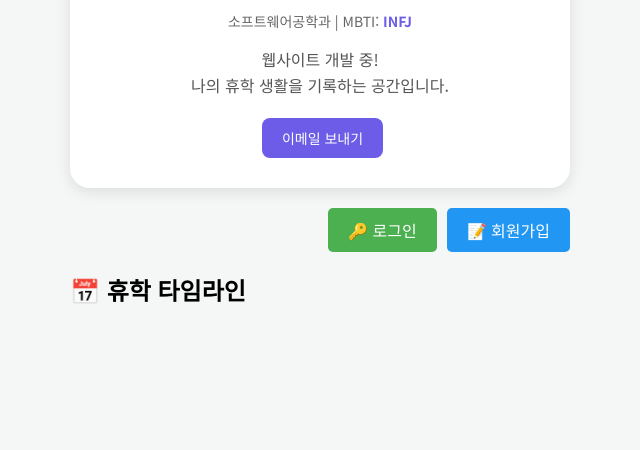
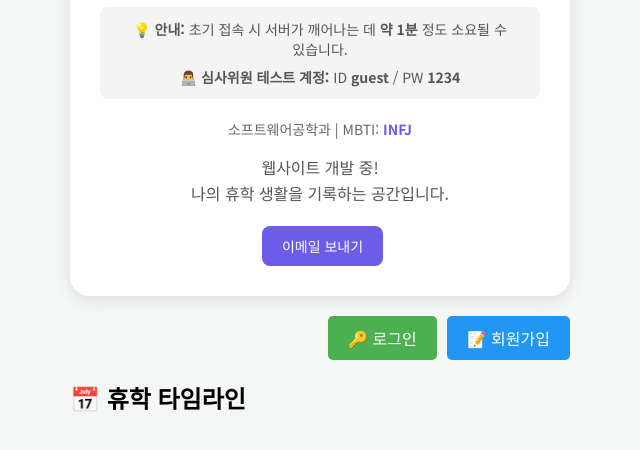
Before and after one commit to tjdekdms0215/My---leave-of-absence-diary, a website: page frontend/index.html in a window 1280 px wide. Shown: the part 196-646 px from the top of the page, without its empty margins (320-960 px from the left). Drawn offline with Linux system fonts and the light colour scheme; no server answers.

Commit message:
심사위원ㅇㅇ 추가

```diff
--- a/frontend/index.html
+++ b/frontend/index.html
@@ -12,6 +12,10 @@
         <header class="profile-card">
             <div class="profile-icon">👩🏻‍💻</div>
             <h1>성다은</h1>
+            <div style="font-size: 14px; color: #555; text-align: center; margin-bottom: 20px; background-color: #f4f4f5; padding: 12px; border-radius: 8px; word-break: keep-all;">
+                <p style="margin: 0 0 8px 0;">💡 <b>안내:</b> 초기 접속 시 서버가 깨어나는 데 <strong>약 1분</strong> 정도 소요될 수 있습니다.</p>
+                <p style="margin: 0;">👨‍💻 <b>심사위원 테스트 계정:</b> ID <strong>guest</strong> / PW <strong>1234</strong></p>
+            </div>
             <p class="info">소프트웨어공학과 | MBTI: <span class="highlight">INFJ</span></p>
             <p class="description">
                 웹사이트 개발 중!<br>
```
